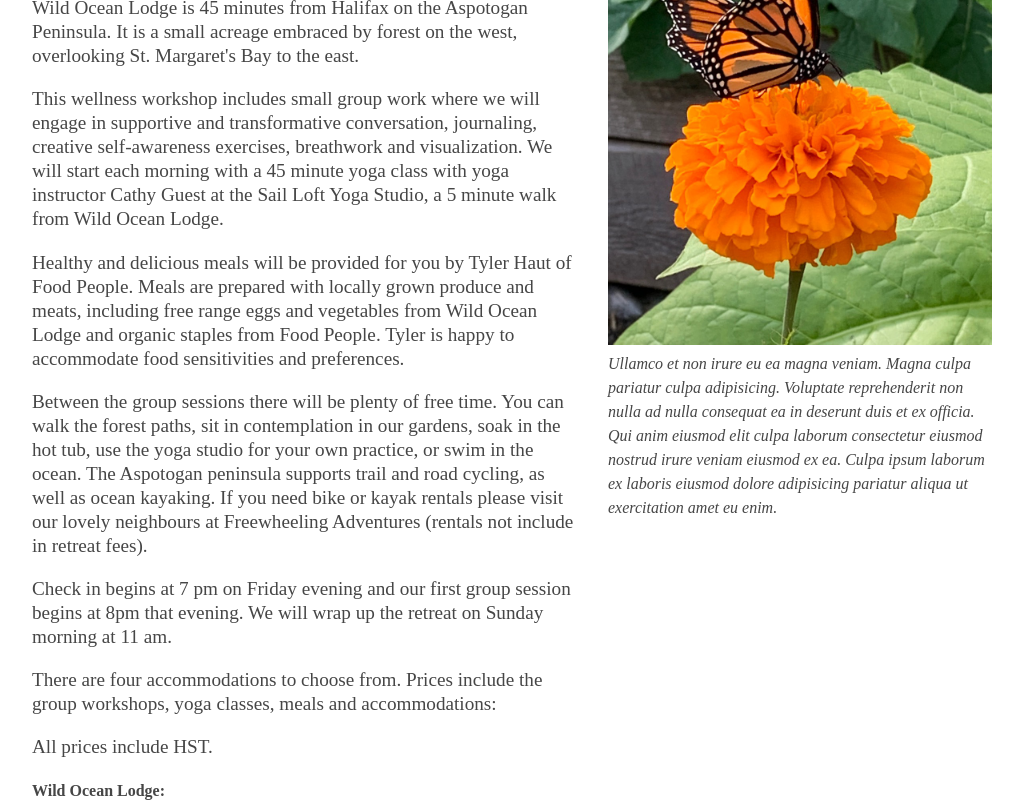
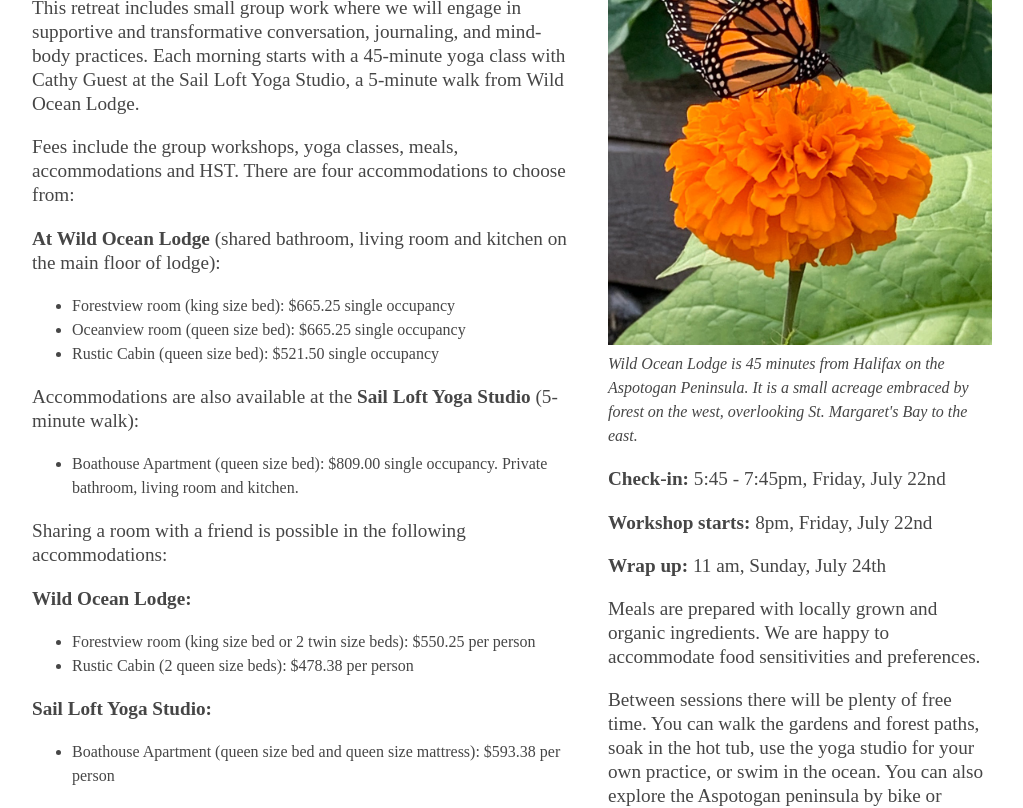
Before and after one commit to tbguest/synergy-coaching, a Next.js app: page /retreats in a window 1280 px wide. Shown: the part 1020-1828 px from the top of the page, without its empty margins (128-1151 px from the left). Built offline with nearby package versions, Linux system fonts and the light colour scheme; a web font is replaced by a local one.

Commit message:
Update retreats copy

```diff
--- a/pages/retreats.jsx
+++ b/pages/retreats.jsx
@@ -21,70 +21,40 @@ export default function Retreats() {
           </div>
           <p>
             Join Zenovia for an intimate gathering of women physicians who want
-            to nourish their bodies, minds and spirits at Wild Ocean Lodge.
+            to nourish their bodies, minds and spirits at{" "}
+            <strong>Wild Ocean Lodge</strong>.
           </p>
 
           <p>
-            Wild Ocean Lodge is 45 minutes from Halifax on the Aspotogan
-            Peninsula. It is a small acreage embraced by forest on the west,
-            overlooking St. Margaret&apos;s Bay to the east.
+            This retreat includes small group work where we will engage in
+            supportive and transformative conversation, journaling, and
+            mind-body practices. Each morning starts with a 45-minute yoga class
+            with Cathy Guest at the Sail Loft Yoga Studio, a 5-minute walk from
+            Wild Ocean Lodge.
           </p>
 
           <p>
-            This wellness workshop includes small group work where we will
-            engage in supportive and transformative conversation, journaling,
-            creative self-awareness exercises, breathwork and visualization. We
-            will start each morning with a 45 minute yoga class with yoga
-            instructor Cathy Guest at the Sail Loft Yoga Studio, a 5 minute walk
-            from Wild Ocean Lodge.
+            Fees include the group workshops, yoga classes, meals,
+            accommodations and HST. There are four accommodations to choose
+            from:
           </p>
 
           <p>
-            Healthy and delicious meals will be provided for you by Tyler Haut
-            of Food People. Meals are prepared with locally grown produce and
-            meats, including free range eggs and vegetables from Wild Ocean
-            Lodge and organic staples from Food People. Tyler is happy to
-            accommodate food sensitivities and preferences.
+            <strong>At Wild Ocean Lodge</strong> (shared bathroom, living room
+            and kitchen on the main floor of lodge):
           </p>
 
-          <p>
-            Between the group sessions there will be plenty of free time. You
-            can walk the forest paths, sit in contemplation in our gardens, soak
-            in the hot tub, use the yoga studio for your own practice, or swim
-            in the ocean. The Aspotogan peninsula supports trail and road
-            cycling, as well as ocean kayaking. If you need bike or kayak
-            rentals please visit our lovely neighbours at Freewheeling
-            Adventures (rentals not include in retreat fees).
-          </p>
-
-          <p>
-            Check in begins at 7 pm on Friday evening and our first group
-            session begins at 8pm that evening. We will wrap up the retreat on
-            Sunday morning at 11 am.
-          </p>
-
-          <p>
-            There are four accommodations to choose from. Prices include the
-            group workshops, yoga classes, meals and accommodations:
-          </p>
-
-          <p>All prices include HST.</p>
-
-          <strong>Wild Ocean Lodge:</strong>
           <ul>
-            <li>Forestview room (king size bed): $665.25 single occupancy</li>
+            <li>Forestview room (king size bed): $665.25 single occupancy </li>
             <li>Oceanview room (queen size bed): $665.25 single occupancy</li>
             <li>Rustic Cabin (queen size bed): $521.50 single occupancy</li>
           </ul>
+
           <p>
-            People staying at the Wild Ocean Lodge site will share a bathroom,
-            living room and kitchen on the main floor of the lodge.
+            Accommodations are also available at the{" "}
+            <strong>Sail Loft Yoga Studio</strong> (5-minute walk):
           </p>
 
-          <p>
-            Accommodations are also available on site at the Sail Loft Yoga
-            Studio (5 minute walk):
-          </p>
           <ul>
             <li>
               Boathouse Apartment (queen size bed): $809.00 single occupancy.
@@ -93,19 +63,26 @@ export default function Retreats() {
           </ul>
 
           <p>
-            If you would like to share a room with a friend, the following
-            accommodations are available:
+            Sharing a room with a friend is possible in the following
+            accommodations:
           </p>
-          <strong>Wild Ocean Lodge:</strong>
+
+          <p>
+            <strong>Wild Ocean Lodge:</strong>
+          </p>
+
           <ul>
             <li>
               Forestview room (king size bed or 2 twin size beds): $550.25 per
               person
             </li>
-            <li>Rustic Cabin( 2 queen size beds): $478.38 per person</li>
+            <li>Rustic Cabin (2 queen size beds): $478.38 per person</li>
           </ul>
 
-          <strong>Sail Loft Yoga Studio:</strong>
+          <p>
+            <strong>Sail Loft Yoga Studio:</strong>
+          </p>
+
           <ul>
             <li>
               Boathouse Apartment (queen size bed and queen size mattress):
@@ -121,14 +98,33 @@ export default function Retreats() {
             alt={"Butterfly atop a flower"}
             className={styles.image}
           />
+          {/* <h2>{"Women Physicians' Wellness Retreat at Wild Ocean Lodge"}</h2>
+          <h3>July 22-24, 2022</h3> */}
           <em>
-            Ullamco et non irure eu ea magna veniam. Magna culpa pariatur culpa
-            adipisicing. Voluptate reprehenderit non nulla ad nulla consequat ea
-            in deserunt duis et ex officia. Qui anim eiusmod elit culpa laborum
-            consectetur eiusmod nostrud irure veniam eiusmod ex ea. Culpa ipsum
-            laborum ex laboris eiusmod dolore adipisicing pariatur aliqua ut
-            exercitation amet eu enim.
+            {
+              "Wild Ocean Lodge is 45 minutes from Halifax on the Aspotogan Peninsula. It is a small acreage embraced by forest on the west, overlooking St. Margaret's Bay to the east. "
+            }
           </em>
+          <p>
+            <strong>Check-in:</strong> 5:45 - 7:45pm, Friday, July 22nd
+          </p>
+          <p>
+            <strong>Workshop starts:</strong> 8pm, Friday, July 22nd
+          </p>
+          <p>
+            <strong>Wrap up:</strong> 11 am, Sunday, July 24th{" "}
+          </p>
+          <p>
+            Meals are prepared with locally grown and organic ingredients. We
+            are happy to accommodate food sensitivities and preferences.{" "}
+          </p>
+          <p>
+            Between sessions there will be plenty of free time. You can walk the
+            gardens and forest paths, soak in the hot tub, use the yoga studio
+            for your own practice, or swim in the ocean. You can also explore
+            the Aspotogan peninsula by bike or kayak - rentals available at
+            Freewheeling Adventures (rentals not included in retreat fees).{" "}
+          </p>
         </div>
       </div>
     </div>
```
